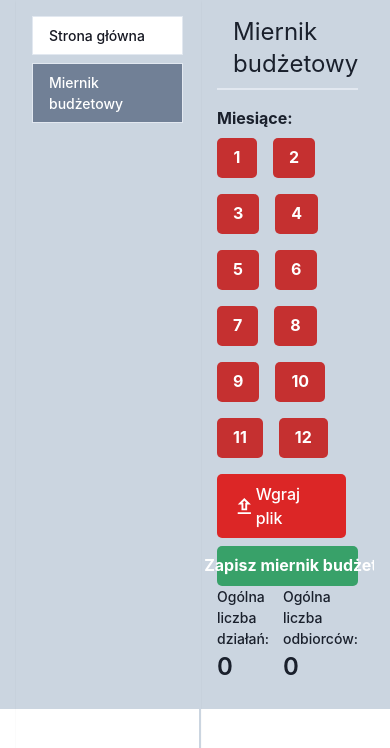
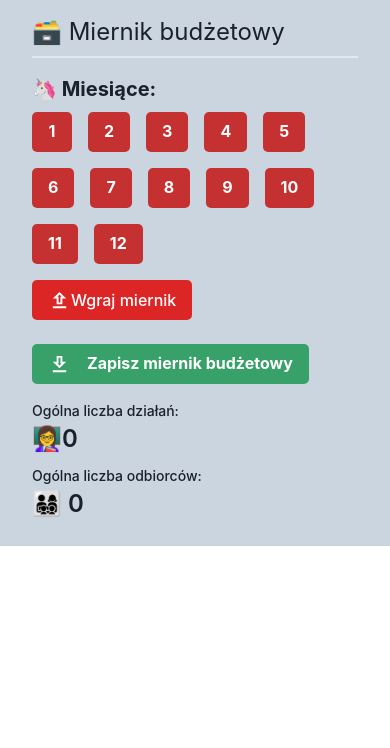
Before and after one commit to Soberek/edureport-app, a Next.js app: page /miernik in a window 390 px wide. Shown: the top 748 px of the page. Built offline with nearby package versions, Linux system fonts and the light colour scheme.

Commit message:
style: layout fix + responsiveness

```diff
--- a/src/app/components/SideNavbar.tsx
+++ b/src/app/components/SideNavbar.tsx
@@ -12,7 +12,17 @@ export default function NavLinks() {
   ];
 
   return (
-    <Box as="nav" position="fixed" minHeight="100vh" w="185px" borderRight="2px" borderColor="gray.300" p={4} boxShadow="sm">
+    <Box
+      as="nav"
+      display={{ base: "none", md: "block" }}
+      position="fixed"
+      minHeight="100vh"
+      w={{ base: "0", md: "185px" }}
+      borderRight="2px"
+      borderColor="gray.300"
+      p={4}
+      boxShadow="sm"
+    >
       <VStack spacing={2} align="stretch">
         {links.map((link, idx) => (
           <StyledLink key={idx} path={link.path} pathname={pathname} name={link.name} />
--- a/src/app/components/miernik/ExcelUploader.tsx
+++ b/src/app/components/miernik/ExcelUploader.tsx
@@ -1,7 +1,6 @@
 import React, { useState, ChangeEvent, useEffect } from "react";
 import * as XLSX from "xlsx";
 import moment from "moment";
-import { SiMicrosoftexcel } from "react-icons/si";
 import { Box, Stat, StatLabel, StatNumber, Text } from "@chakra-ui/react";
 import { ExcelUploaderMonths } from "./ExcelUploaderMonths";
 import ExcelUploaderTable from "./ExcelUploaderTable";
@@ -137,23 +136,19 @@ const ExcelUploader: React.FC = () => {
 
   return (
     <Box padding={4}>
-      <Text className="mb-4 flex items-center gap-4 border-b-2 pb-2 text-2xl">
-        <SiMicrosoftexcel />
-        Miernik budżetowy
-      </Text>
+      <Text className="mb-4 flex items-center gap-4 border-b-2 pb-2 text-2xl">🗃️ Miernik budżetowy</Text>
 
       <ExcelUploaderMonths getSelectedMonths={getSelectedMonths} />
-
       <ExcelUploaderUploadButtons file_name={file_name} handleFileUpload={handleFileUpload} />
 
-      <Box display={`flex`} gap={2} marginBottom={2}>
-        <Stat>
+      <Box display={`flex`} gap={2} flexWrap={`wrap`} marginBottom={2}>
+        <Stat minWidth={`200px`} maxWidth={{ base: `100%`, md: `25%` }}>
           <StatLabel>Ogólna liczba działań:</StatLabel>
-          <StatNumber>{miernik_summary.actions || 0}</StatNumber>
+          <StatNumber>👩‍🏫{miernik_summary.actions || 0}</StatNumber>
         </Stat>
-        <Stat>
+        <Stat minWidth={`200px`} maxWidth={{ base: `100%`, md: `25%` }}>
           <StatLabel>Ogólna liczba odbiorców:</StatLabel>
-          <StatNumber>{miernik_summary.people || 0}</StatNumber>
+          <StatNumber>👨‍👩‍👧‍👦 {miernik_summary.people || 0}</StatNumber>
         </Stat>
       </Box>
 
--- a/src/app/components/miernik/ExcelUploaderMonths.tsx
+++ b/src/app/components/miernik/ExcelUploaderMonths.tsx
@@ -42,8 +42,8 @@ export const ExcelUploaderMonths = ({ getSelectedMonths }: { getSelectedMonths:
 
   return (
     <>
-      <Text marginBottom={2} fontWeight={700}>
-        Miesiące:
+      <Text marginBottom={2} fontWeight={700} fontSize={20}>
+        🦄 Miesiące:
       </Text>
       <Box className="justify-left mb-4 flex flex-row flex-wrap gap-4">
         {months.length > 0 &&
--- a/src/app/components/miernik/ExcelUploaderUploadButtons.tsx
+++ b/src/app/components/miernik/ExcelUploaderUploadButtons.tsx
@@ -1,4 +1,4 @@
-import { Box, FormLabel, Input } from "@chakra-ui/react";
+import { Box, FormLabel, Input, Text } from "@chakra-ui/react";
 import Button from "../Button";
 import React from "react";
 import { MdOutlineDownload, MdOutlineUpload } from "react-icons/md";
@@ -10,10 +10,10 @@ interface ExcelUploaderUploadButtonsI {
 
 const ExcelUploaderUploadButtons = ({ file_name, handleFileUpload }: ExcelUploaderUploadButtonsI) => {
   return (
-    <>
-      <Box display={"flex"} alignItems={`center`} flexWrap={"wrap"} columnGap={2}>
+    <Box display={`flex`} flexWrap={`wrap`} gap={4} marginBottom={4}>
+      {/* Wgraj plik */}
+      <Box>
         <Input className="hidden" id="file-input" type="file" accept=".xlsx, .xls" onChange={handleFileUpload} />
-
         <FormLabel
           htmlFor="file-input"
           className="bg-red-600 px-4 py-2 font-bold text-white transition-all hover:-translate-y-1 hover:cursor-pointer hover:bg-white hover:text-red-600"
@@ -22,13 +22,18 @@ const ExcelUploaderUploadButtons = ({ file_name, handleFileUpload }: ExcelUpload
           rounded={5}
         >
           <MdOutlineUpload size={23} />
-          Wgraj plik
+          Wgraj miernik
         </FormLabel>
-        {file_name ?? <Box marginLeft={2}>{file_name}</Box>}
+      </Box>
+      {/* File name */}
+      <Box display={`flex`} alignItems={`center`}>
+        {file_name ?? <Text>{file_name}</Text>}
+      </Box>
 
+      <Box>
         <Button label="Zapisz miernik budżetowy" selected Icon={MdOutlineDownload} />
       </Box>
-    </>
+    </Box>
   );
 };
 
--- a/src/app/layout.tsx
+++ b/src/app/layout.tsx
@@ -21,7 +21,7 @@ export default function RootLayout({
         <Container as={"body"} maxWidth="100vw" bg="gray.300">
           <Box display="flex">
             <NavLinks />
-            <Box marginLeft={"185px"} flex={1} overflow={`hidden`}>
+            <Box marginLeft={{ base: "0", md: "185px" }} flex={1} overflow={`hidden`}>
               {children}
             </Box>
           </Box>
```
